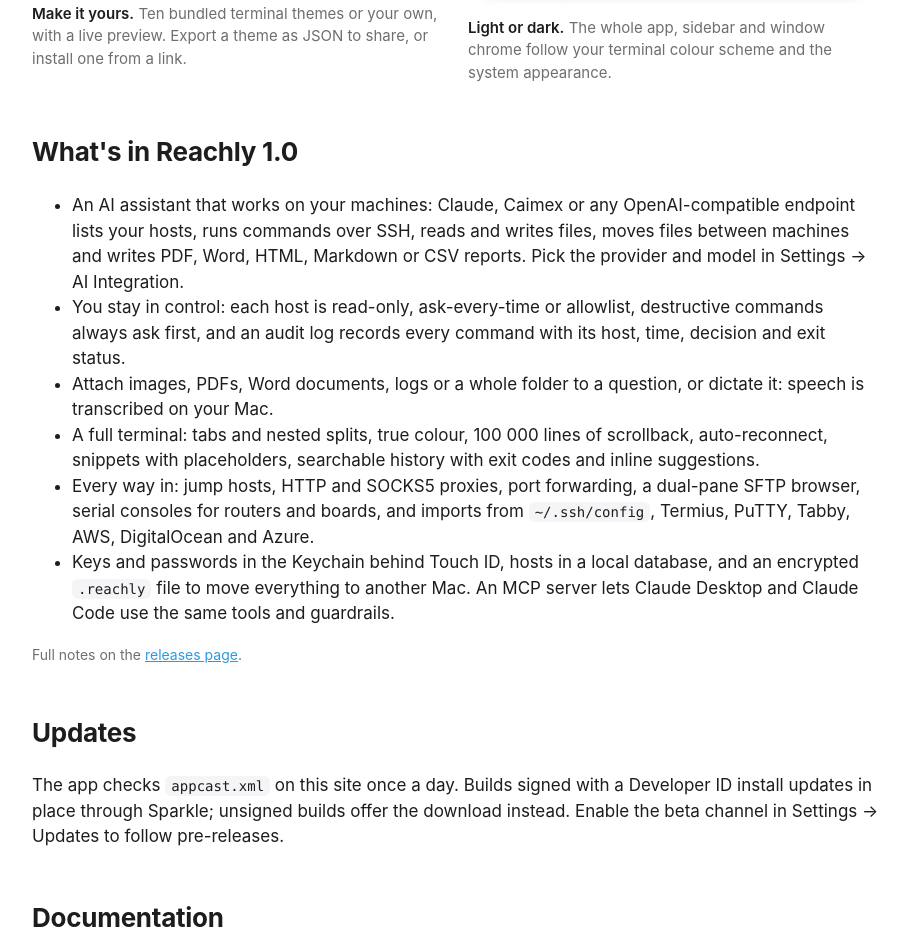
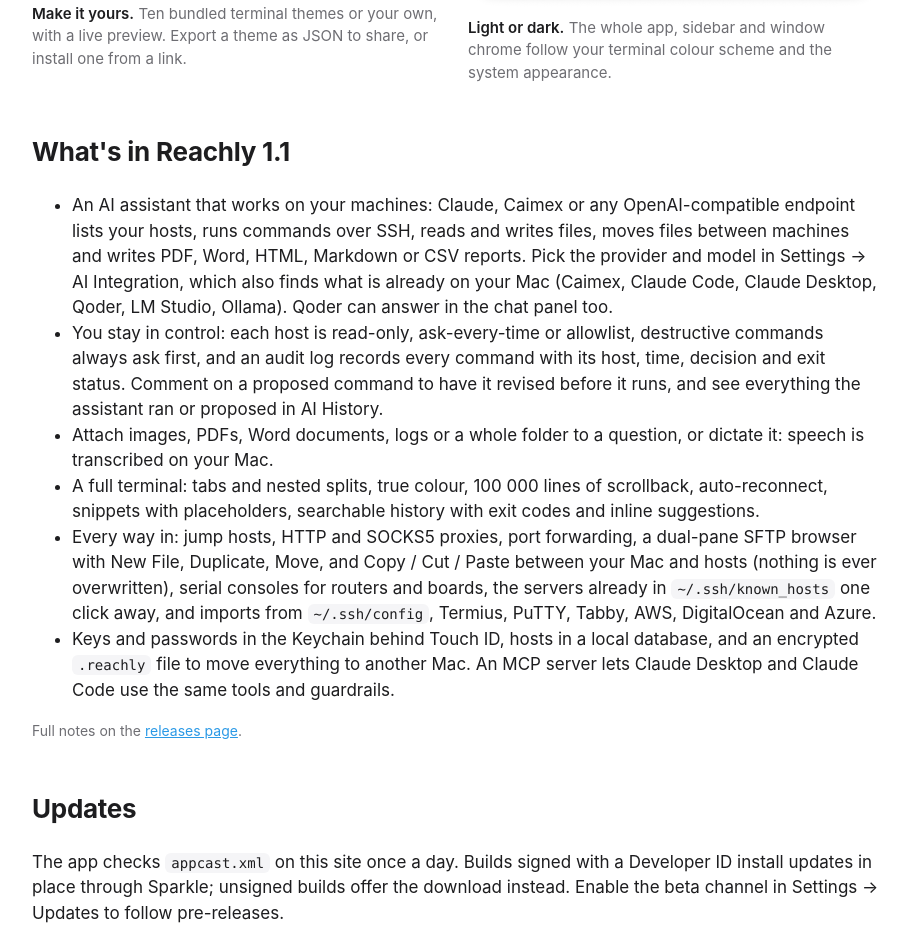
Before and after one commit to Edwardrem/Reachly, a plain HTML site: page site/index.html in a window 1280 px wide. Shown: the part 3253-4185 px from the top of the page, without its empty margins (184-1092 px from the left). Drawn offline with Linux system fonts and the light colour scheme; no server answers.

Commit message:
Reachly 1.1.0
Co-Authored-By: Claude Opus 5.5 <noreply@anthropic.com>

```diff
--- a/site/index.html
+++ b/site/index.html
@@ -107,13 +107,13 @@
   </section>
 
   <section>
-    <h2>What's in Reachly 1.0</h2>
+    <h2>What's in Reachly 1.1</h2>
     <ul>
-      <li>An AI assistant that works on your machines: Claude, Caimex or any OpenAI-compatible endpoint lists your hosts, runs commands over SSH, reads and writes files, moves files between machines and writes PDF, Word, HTML, Markdown or CSV reports. Pick the provider and model in Settings → AI Integration.</li>
-      <li>You stay in control: each host is read-only, ask-every-time or allowlist, destructive commands always ask first, and an audit log records every command with its host, time, decision and exit status.</li>
+      <li>An AI assistant that works on your machines: Claude, Caimex or any OpenAI-compatible endpoint lists your hosts, runs commands over SSH, reads and writes files, moves files between machines and writes PDF, Word, HTML, Markdown or CSV reports. Pick the provider and model in Settings → AI Integration, which also finds what is already on your Mac (Caimex, Claude Code, Claude Desktop, Qoder, LM Studio, Ollama). Qoder can answer in the chat panel too.</li>
+      <li>You stay in control: each host is read-only, ask-every-time or allowlist, destructive commands always ask first, and an audit log records every command with its host, time, decision and exit status. Comment on a proposed command to have it revised before it runs, and see everything the assistant ran or proposed in AI History.</li>
       <li>Attach images, PDFs, Word documents, logs or a whole folder to a question, or dictate it: speech is transcribed on your Mac.</li>
       <li>A full terminal: tabs and nested splits, true colour, 100 000 lines of scrollback, auto-reconnect, snippets with placeholders, searchable history with exit codes and inline suggestions.</li>
-      <li>Every way in: jump hosts, HTTP and SOCKS5 proxies, port forwarding, a dual-pane SFTP browser, serial consoles for routers and boards, and imports from <code>~/.ssh/config</code>, Termius, PuTTY, Tabby, AWS, DigitalOcean and Azure.</li>
+      <li>Every way in: jump hosts, HTTP and SOCKS5 proxies, port forwarding, a dual-pane SFTP browser with New File, Duplicate, Move, and Copy / Cut / Paste between your Mac and hosts (nothing is ever overwritten), serial consoles for routers and boards, the servers already in <code>~/.ssh/known_hosts</code> one click away, and imports from <code>~/.ssh/config</code>, Termius, PuTTY, Tabby, AWS, DigitalOcean and Azure.</li>
       <li>Keys and passwords in the Keychain behind Touch ID, hosts in a local database, and an encrypted <code>.reachly</code> file to move everything to another Mac. An MCP server lets Claude Desktop and Claude Code use the same tools and guardrails.</li>
     </ul>
     <p class="note">Full notes on the <a href="releases/">releases page</a>.</p>
```
Also changed, not shown: site/docs/index.html (+5 -1 lines), 4 other files.
